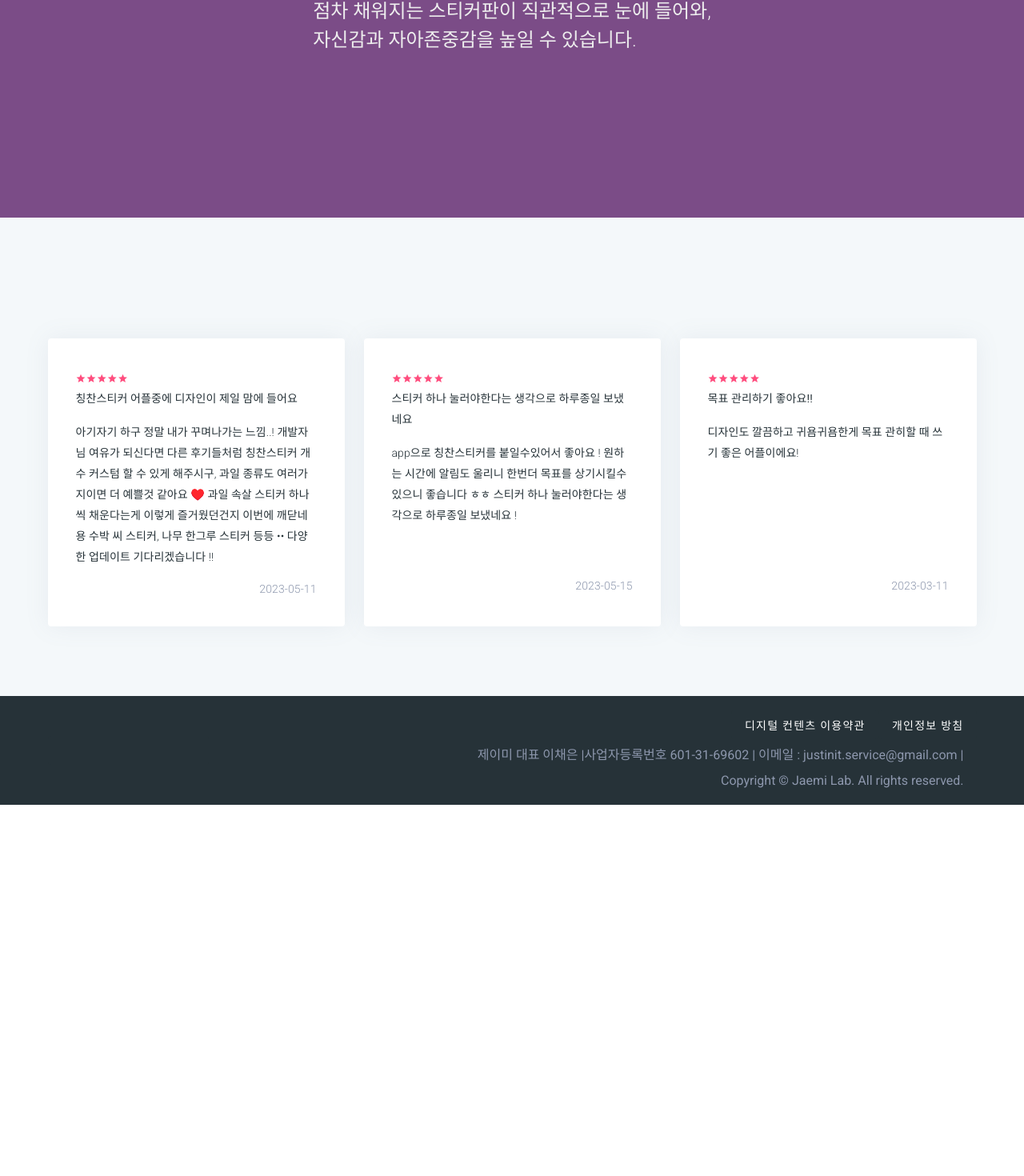
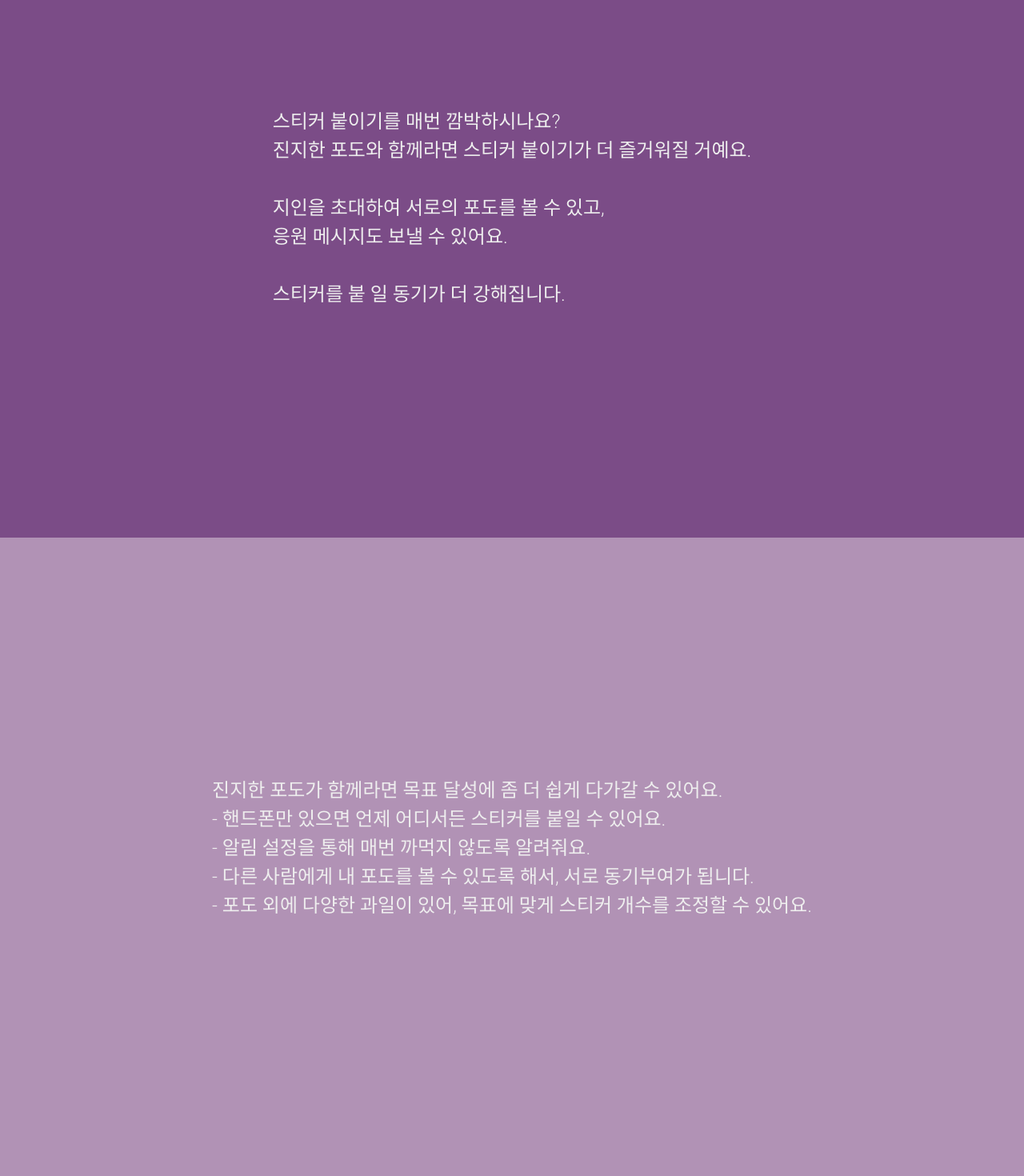
Before and after one commit to just-init/just-init.github.io, a Nuxt app: page /podo in a window 1280 px wide. Shown: the part 928-2398 px from the top of the page at 80% size. Before the commit the page ends 1934 px from the top, so only its background shows below. Built offline with nearby package versions, Linux system fonts and the light colour scheme.

Commit message:
feat. update podo

```diff
--- a/components/podo/footer.vue
+++ b/components/podo/footer.vue
@@ -74,7 +74,7 @@
                     </v-btn>
                 </div>
                 <span class="text-center mt-2 pr-4 sm1">
-                    {{ name }}  |{{ number }} |    {{ email }} |
+                    {{ name }} | {{ number }} | {{ email }}
                 </span>
                 <span class="text-center mt-2 align-self-end pr-4">
                     {{ copyRight }}
--- a/components/podo/review.vue
+++ b/components/podo/review.vue
@@ -81,25 +81,22 @@ export default Vue.extend({
                 "key": "1",
                 "rate": 5.0,
                 "platform": "애플",
-                "title": "칭찬스티커 어플중에 디자인이 제일 맘에 들어요",
-                "text": "아기자기 하구 정말 내가 꾸며나가는 느낌..!\n" +
-                    "개발자님 여유가 되신다면 다른 후기들처럼 칭찬스티커 개수 커스텀 할 수 있게 해주시구, 과일 종류도 여러가지이면 더 예쁠것 같아요 ♥️\n" +
-                    "과일 속살 스티커 하나씩 채운다는게 이렇게 즐거웠던건지 이번에 깨닫네용\n" +
-                    "수박 씨 스티커, 나무 한그루 스티커 등등 •• 다양한 업데이트 기다리겠습니다 !!",
+                "title": "스티커가 모여 큰 성취감을 줘요.",
+                "text": "딸아이가 소변을 잘 가린 날은 스티커를 붙여, 아이에게 동기부여가 되도록 합니다. 스티커가 점점 모일수록 큰 성취감을 느낄 수 있어요.",
                 "reviewedAt": "2023-05-11"
             }, {
                 "key": "2",
                 "rate": 5.0,
                 "platform": "안드로이드",
-                "title": "스티커 하나 눌러야한다는 생각으로 하루종일 보냈네요",
-                "text": "app으로 칭찬스티커를 붙일수있어서 좋아요 ! 원하는 시간에 알림도 울리니 한번더 목표를 상기시킬수있으니 좋습니다 ㅎㅎ 스티커 하나 눌러야한다는 생각으로 하루종일 보냈네요 !",
+                "title": "지인에게 내 스티커판을 공유할 수 있어요.",
+                "text": "피아노 연습할 때 스티커를 붙이고 있어요. 언제 붙였는지 눈에 보이고, 스티커를 안 붙이는 친구에게 응원 메시지를 보낼 수 있어서 좋아요. 같이 피아노 배우는 친구와 선의의 경쟁이 되는 거 같아요.",
                 "reviewedAt": "2023-05-15"
             }, {
                 "key": "3",
                 "rate": 5.0,
                 "platform": "애플",
-                "title": "목표 관리하기 좋아요!!",
-                "text": "디자인도 깔끔하고 귀욤귀욤한게 목표 관히할 때 쓰기 좋은 어플이에요!",
+                "title": "정해진 시간에 알림을 줘요.",
+                "text": "아침에 일찍 일어나기 어려웠는데, 매일 아침 8시에 알림을 추가하여, 스티커 붙이기가 쉬워요. 스티커가 쌓일수록 뿌듯하네요. ",
                 "reviewedAt": "2023-03-11"
             }]
         }
--- a/components/podo/section1.vue
+++ b/components/podo/section1.vue
@@ -65,7 +65,7 @@ export default Vue.extend({
     background-repeat: no-repeat;
     background-size: cover;
     background-position: center;
-    height: 600px;
+    height: 100vh;
 }
 
 #section1 .container,
--- a/components/podo/section2.vue
+++ b/components/podo/section2.vue
@@ -20,7 +20,13 @@ import Vue from 'vue'
 export default Vue.extend({
     data() {
         return {
-            text: "어렸을적 포도스티커를 붙여 보신 적이 있나요?\n내적 동기를 부여하는게 조금 어렵게 느껴진다면,\n스티커를 붙여 보면서 성취감을 느껴보세요.\n\n점차 채워지는 스티커판이 직관적으로 눈에 들어와,\n자신감과 자아존중감을 높일 수 있습니다.",
+            text: "스티커 붙이기를 매번 깜박하시나요?\n" +
+                "진지한 포도와 함께라면 스티커 붙이기가 더 즐거워질 거예요.\n" +
+                "\n" +
+                "지인을 초대하여 서로의 포도를 볼 수 있고, \n" +
+                "응원 메시지도 보낼 수 있어요.\n" +
+                "\n" +
+                "스티커를 붙 일 동기가 더 강해집니다.",
         }
     }
 })
@@ -29,7 +35,7 @@ export default Vue.extend({
 <style scoped>
 #section2 {
     background-color: #7B4C87;
-    height: 600px;
+    height: 100vh;
 }
 
 #section2 .container,
--- /dev/null
+++ b/components/podo/section3.vue
@@ -0,0 +1,43 @@
+<template>
+    <section id="section3">
+        <v-container fluid>
+            <v-row align="center" justify="center">
+                <v-col cols="10">
+                    <v-row align="center" justify="center">
+                        <h2 class="font-weight-light text-pre-line light-font">
+                            {{ text }}
+                        </h2>
+                    </v-row>
+                </v-col>
+            </v-row>
+        </v-container>
+    </section>
+</template>
+
+<script lang="ts">
+import Vue from 'vue'
+
+export default Vue.extend({
+    data() {
+        return {
+            text: "진지한 포도가 함께라면 목표 달성에 좀 더 쉽게 다가갈 수 있어요.\n" +
+                "- 핸드폰만 있으면 언제 어디서든 스티커를 붙일 수 있어요.\n" +
+                "- 알림 설정을 통해 매번 까먹지 않도록 알려줘요.\n" +
+                "- 다른 사람에게 내 포도를 볼 수 있도록 해서, 서로 동기부여가 됩니다.\n" +
+                "- 포도 외에 다양한 과일이 있어, 목표에 맞게 스티커 개수를 조정할 수 있어요.",
+        }
+    }
+})
+</script>
+
+<style scoped>
+#section3 {
+    background-color: #B192B5;
+    height: 100vh;
+}
+
+#section3 .container,
+#section3 .row {
+    height: 100%;
+}
+</style>
--- a/pages/podo.vue
+++ b/pages/podo.vue
@@ -2,6 +2,7 @@
   <div>
     <PodoSection1 />
     <PodoSection2 />
+    <PodoSection3 />
     <PodoReview />
     <PodoFooter />
   </div>
```
